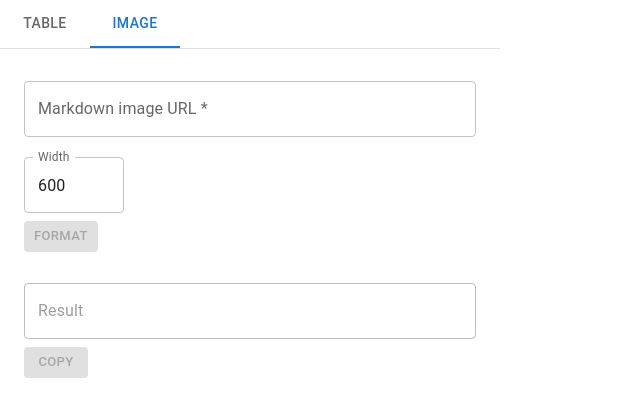
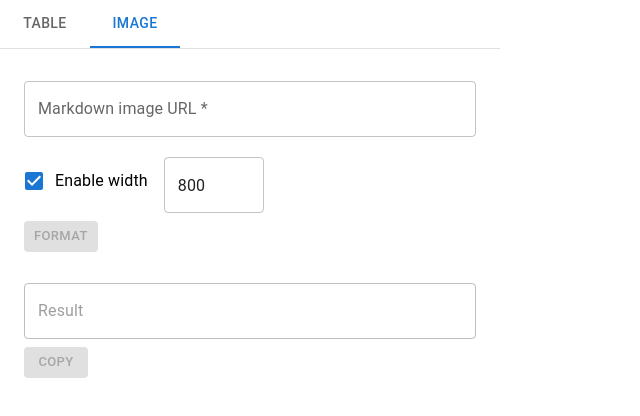
Before and after one commit to hungnh103/markdown_customizer, a React (Create React App) app: page / in a window 1280 px wide. Both pictures are taken after a click on the tab "IMAGE". Shown: the top 416 px of the page, without its empty margins (0-640 px from the left). Built offline with nearby package versions, Linux system fonts and the light colour scheme.

Commit message:
feat: toggle optional width attribute for Image Formatter (#9)

```diff
--- a/src/containers/ImageFormatter.jsx
+++ b/src/containers/ImageFormatter.jsx
@@ -1,10 +1,14 @@
 import { useState } from 'react'
 import TextField from '@mui/material/TextField';
 import Button from '@mui/material/Button';
+import FormGroup from '@mui/material/FormGroup';
+import FormControlLabel from '@mui/material/FormControlLabel';
+import Checkbox from '@mui/material/Checkbox';
 
 const ImageFormatter = () => {
   const [rawUrl, setRawUrl] = useState('')
-  const [imageWidth, setImageWidth] = useState('600')
+  const [imageWidth, setImageWidth] = useState('800')
+  const [disableWidth, setDisableWidth] = useState(false)
   const [formattedImageTag, setFormattedImageTag] = useState('')
 
   const handleInputUrl = (e) => {
@@ -19,12 +23,16 @@ const ImageFormatter = () => {
     e.preventDefault()
 
     const imgSrc = rawUrl.match(/\((.+)\)/)[1]
-    const imgTag = `<img src='${imgSrc}' alt='screenshot' ${imageWidth && `width='${imageWidth}'`} />`
+    const imgTag = `<img src='${imgSrc}' alt='info' ${!disableWidth && imageWidth ? `width='${imageWidth}' ` : ''}/>`
     setFormattedImageTag(imgTag)
   }
 
   const handleCopy = () => {
     navigator.clipboard.writeText(formattedImageTag)
+  }
+
+  const handleToggleWidthOption = () => {
+    setDisableWidth(!disableWidth)
   }
 
   return (
@@ -40,15 +48,30 @@ const ImageFormatter = () => {
             margin='dense'
           />
 
+          <div className='image-formatter__form-width-field'>
+            <FormGroup>
+              <FormControlLabel
+                label="Enable width"
+                control={
+                  <Checkbox
+                    checked={!disableWidth}
+                    onChange={handleToggleWidthOption}
+                  />
+                }
+              />
+            </FormGroup>
+
             <TextField
-            label="Width"
               type="number"
               value={imageWidth}
               onChange={handleInputWidth}
               InputProps={{ inputProps: { min: 100 } }}
               sx={{ width: 100 }}
               margin='normal'
+              disabled={disableWidth}
             />
+          </div>
+
 
           <div>
             <Button
--- a/src/index.css
+++ b/src/index.css
@@ -26,3 +26,8 @@ html {
   display: inline-block;
   margin-bottom: 6px;
 }
+
+.image-formatter__form-width-field {
+  display: flex;
+  align-items: center;
+}
```
Lines whose indentation alone changed are shown as unchanged.
